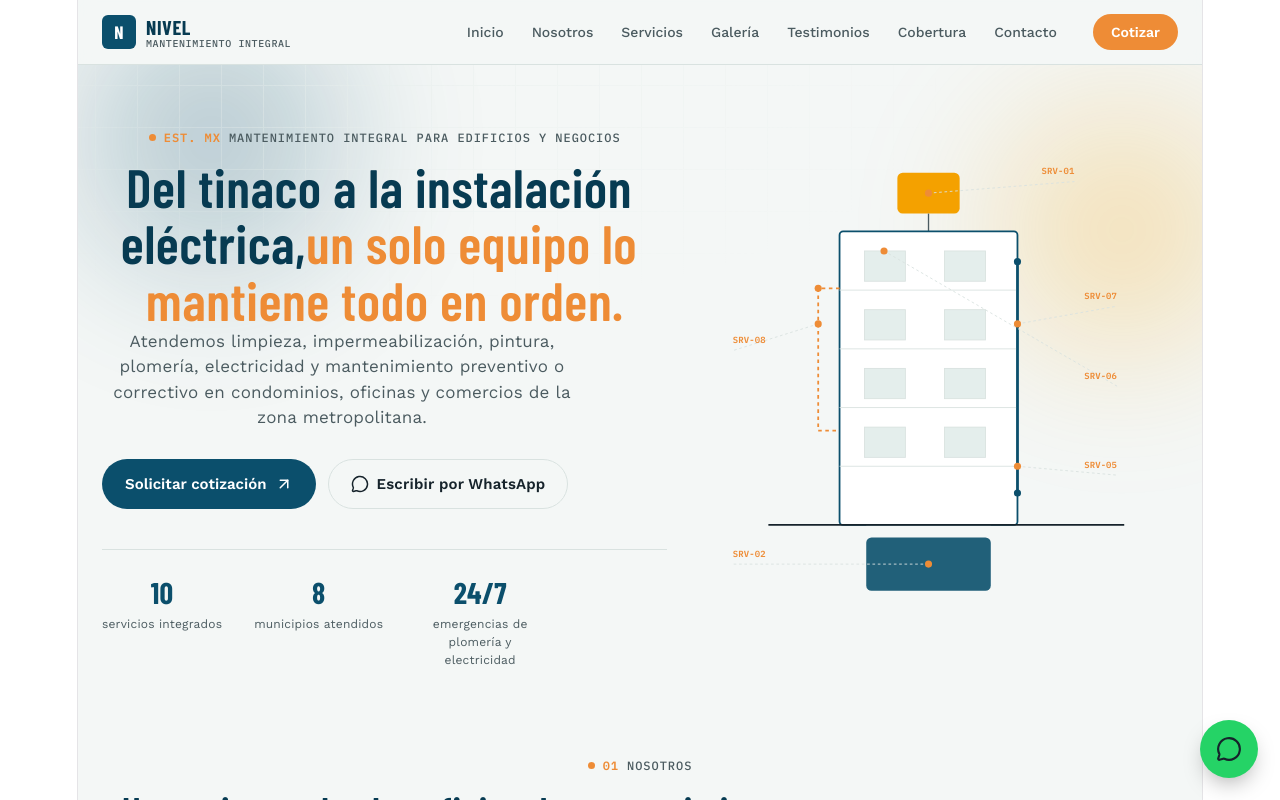
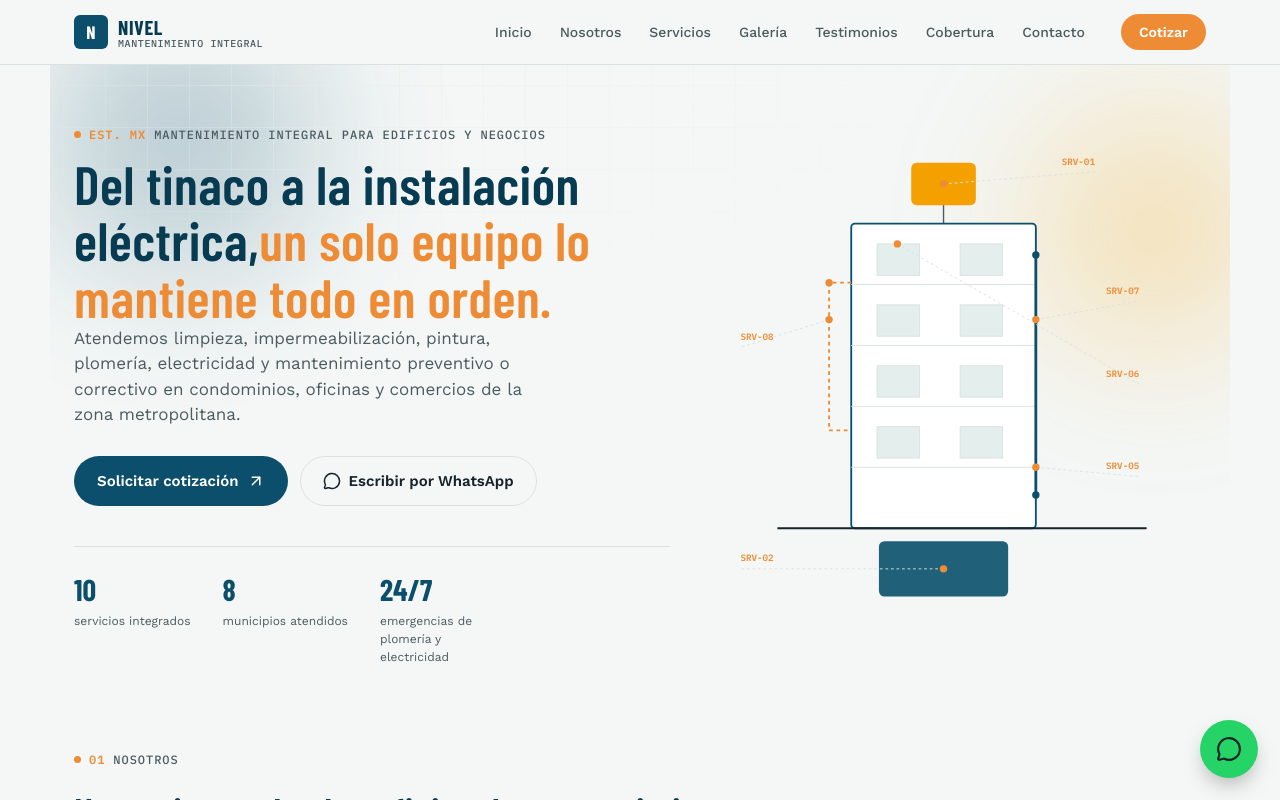
Before and after one commit to lamar2004/TLALOC-NET, a React (Vite) app: page / in a window 1280 px wide. Shown: the top 800 px of the page. Built offline with nearby package versions, Linux system fonts and the light colour scheme.

Commit message:
CORRECCION DE ESPACIADO 2

```diff
--- a/src/index.css
+++ b/src/index.css
@@ -1,111 +1,12 @@
-:root {
-  --text: #6b6375;
-  --text-h: #08060d;
-  --bg: #fff;
-  --border: #e5e4e7;
-  --code-bg: #f4f3ec;
-  --accent: #aa3bff;
-  --accent-bg: rgba(170, 59, 255, 0.1);
-  --accent-border: rgba(170, 59, 255, 0.5);
-  --social-bg: rgba(244, 243, 236, 0.5);
-  --shadow:
-    rgba(0, 0, 0, 0.1) 0 10px 15px -3px, rgba(0, 0, 0, 0.05) 0 4px 6px -2px;
+* { margin: 0; padding: 0; box-sizing: border-box; }
 
-  --sans: system-ui, 'Segoe UI', Roboto, sans-serif;
-  --heading: system-ui, 'Segoe UI', Roboto, sans-serif;
-  --mono: ui-monospace, Consolas, monospace;
-
-  font: 18px/145% var(--sans);
-  letter-spacing: 0.18px;
-  color-scheme: light dark;
-  color: var(--text);
-  background: var(--bg);
-  font-synthesis: none;
-  text-rendering: optimizeLegibility;
-  -webkit-font-smoothing: antialiased;
-  -moz-osx-font-smoothing: grayscale;
-
-  @media (max-width: 1024px) {
-    font-size: 16px;
-  }
+html, body, #root {
+  width: 100%;
+  min-height: 100%;
+  margin: 0;
+  padding: 0;
+  max-width: none;
+  display: block;
+  text-align: left;
+  background: transparent;
 }
-
-@media (prefers-color-scheme: dark) {
-  :root {
-    --text: #9ca3af;
-    --text-h: #f3f4f6;
-    --bg: #16171d;
-    --border: #2e303a;
-    --code-bg: #1f2028;
-    --accent: #c084fc;
-    --accent-bg: rgba(192, 132, 252, 0.15);
-    --accent-border: rgba(192, 132, 252, 0.5);
-    --social-bg: rgba(47, 48, 58, 0.5);
-    --shadow:
-      rgba(0, 0, 0, 0.4) 0 10px 15px -3px, rgba(0, 0, 0, 0.25) 0 4px 6px -2px;
-  }
-
-  #social .button-icon {
-    filter: invert(1) brightness(2);
-  }
-}
-
-body {
-  margin: 0;
-}
-
-#root {
-  width: 1126px;
-  max-width: 100%;
-  margin: 0 auto;
-  text-align: center;
-  border-inline: 1px solid var(--border);
-  min-height: 100svh;
-  display: flex;
-  flex-direction: column;
-  box-sizing: border-box;
-}
-
-h1,
-h2 {
-  font-family: var(--heading);
-  font-weight: 500;
-  color: var(--text-h);
-}
-
-h1 {
-  font-size: 56px;
-  letter-spacing: -1.68px;
-  margin: 32px 0;
-  @media (max-width: 1024px) {
-    font-size: 36px;
-    margin: 20px 0;
-  }
-}
-h2 {
-  font-size: 24px;
-  line-height: 118%;
-  letter-spacing: -0.24px;
-  margin: 0 0 8px;
-  @media (max-width: 1024px) {
-    font-size: 20px;
-  }
-}
-p {
-  margin: 0;
-}
-
-code,
-.counter {
-  font-family: var(--mono);
-  display: inline-flex;
-  border-radius: 4px;
-  color: var(--text-h);
-}
-
-code {
-  font-size: 15px;
-  line-height: 135%;
-  padding: 4px 8px;
-  background: var(--code-bg);
-}
```
